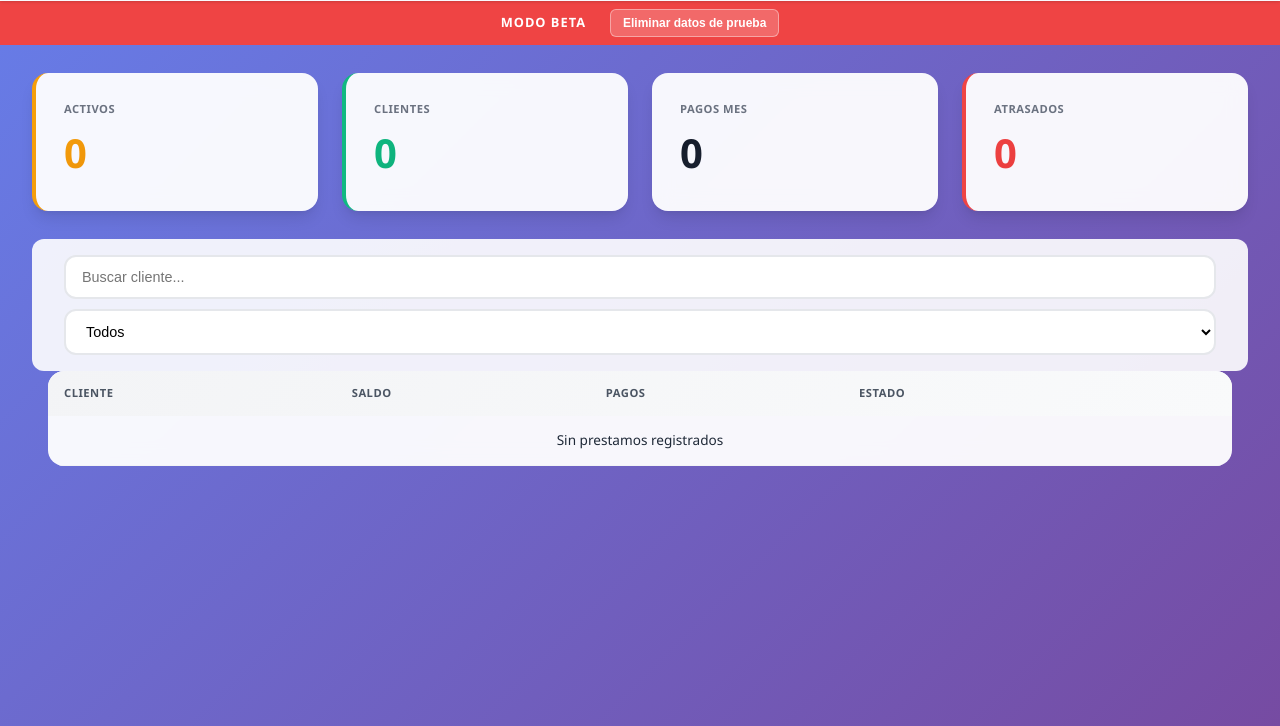
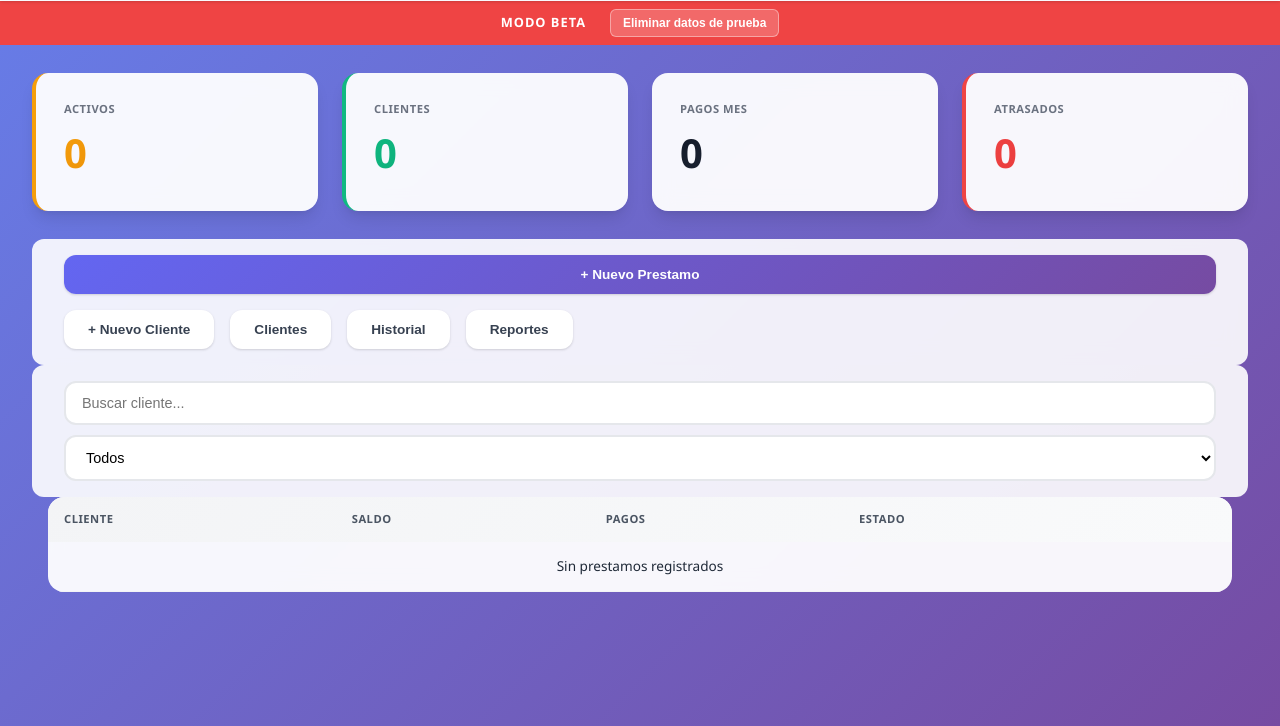
Before and after one commit to gygax01/sistemacrediticiopalacios, a website: page index.html in a window 1280 px wide. Shown: the part 74-800 px from the top of the page. Drawn offline with nearby package versions, Linux system fonts and the light colour scheme; no server answers.

Commit message:
Add: Botones de accion visibles en PC

```diff
--- a/index.html
+++ b/index.html
@@ -47,6 +47,14 @@
       <p id="dashAtrasados">0</p>
     </article>
   </section>
+
+  <div class="panel-acciones">
+    <button class="destacado" onclick="location.href='registro.html'">+ Nuevo Prestamo</button>
+    <button onclick="location.href='registro.html#nuevo-cliente'">+ Nuevo Cliente</button>
+    <button onclick="location.href='clientes.html'">Clientes</button>
+    <button onclick="location.href='historial.html'">Historial</button>
+    <button onclick="location.href='reportes.html'">Reportes</button>
+  </div>
 
   <div class="filtros">
     <input type="text" id="buscador" placeholder="Buscar cliente...">
```
